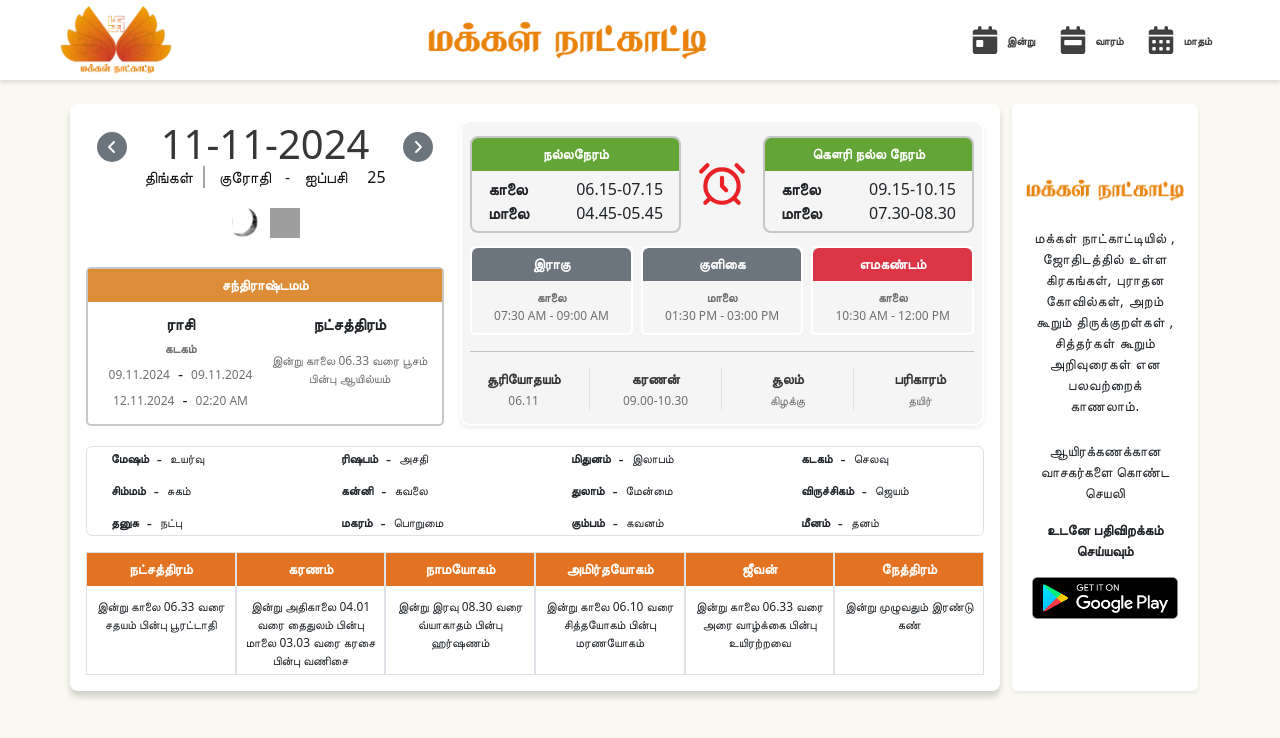
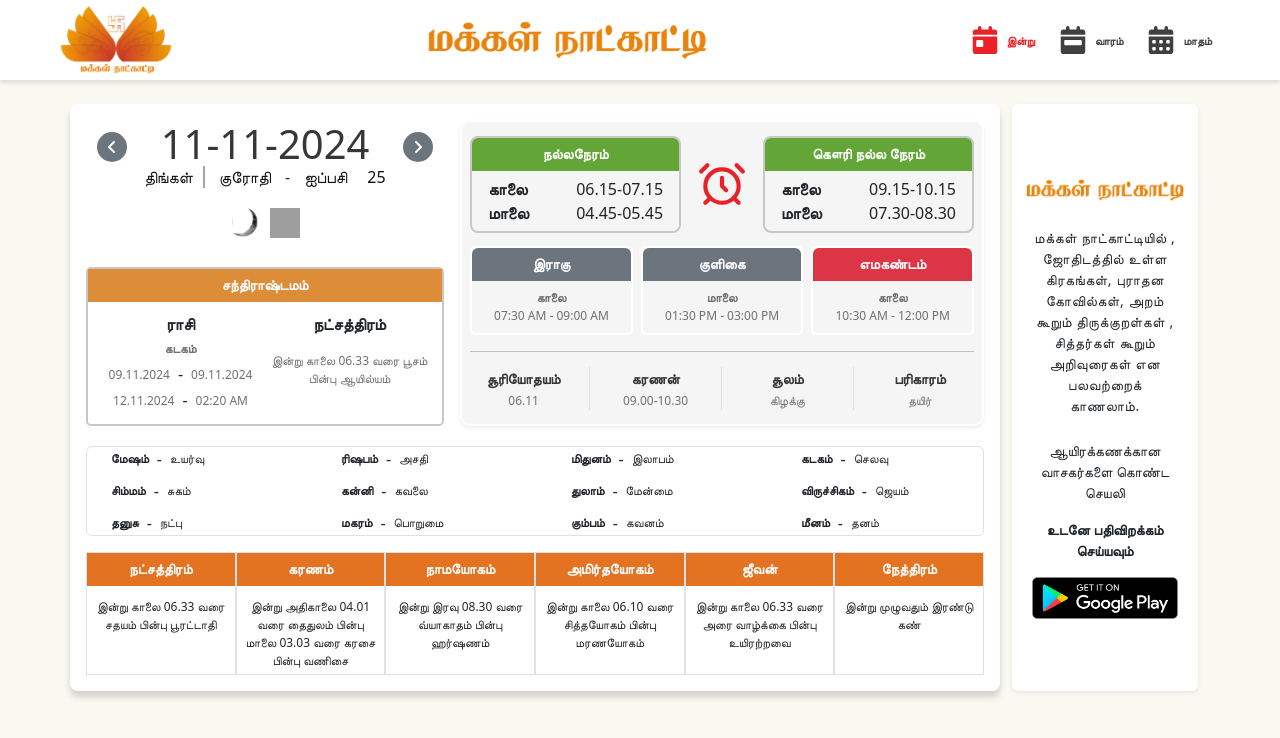
Before and after one commit to boobalan3484/calendar_new, a Next.js app: page / in a window 1280 px wide. Shown: the top 738 px of the page. Built offline with nearby package versions, Linux system fonts and the light colour scheme; grey boxes are pictures that could not be loaded.

Commit message:
header_active

```diff
--- a/src/component/DayCalendar.jsx
+++ b/src/component/DayCalendar.jsx
@@ -88,8 +88,6 @@ const DayCalendar = () => {
         return `${day}-${month}-${year}`;
     }
 
-
-
     return (
         <>
             <div className="container-xl position-relative">
--- a/src/component/Header.jsx
+++ b/src/component/Header.jsx
@@ -1,11 +1,15 @@
+'use client'
 import React from 'react'
 import '@/style/Header.css'
 import { FaCalendarWeek } from "react-icons/fa6";
 import { FaCalendarDay } from "react-icons/fa6";
 import { FaCalendarDays } from "react-icons/fa6";
 import Link from 'next/link';
+import { usePathname } from "next/navigation";
 
 const Header = () => {
+    const pathname = usePathname();
+
     return (
         <header className='header p-0'>
             <div className='container header-wrapper px-2 px-lg-3 py-1'>
@@ -16,15 +20,15 @@ const Header = () => {
                     <img src="/images/Makkal_Naalkaati_Logo1.png" alt="" />
                 </div>
                 <div className="share d-flex calandar-icons">
-                    <Link href="/" className="day-icon d-flex align-items-center flex-column gap-md-2 flex-md-row " title='Day'>
+                    <Link href="/" className={`day-icon d-flex align-items-center flex-column gap-md-2 flex-md-row ${pathname === "/" ? "active" : ""}`} title='Day'>
                         <FaCalendarDay className='fs-3' />
                         <span className=' fw-bold'>இன்று</span>
                     </Link>
-                    <Link href="/weekly-calendar" className="week-icon d-flex align-items-center flex-column gap-md-2 flex-md-row" title='Weekly'>
+                    <Link href="/weekly-calendar" className={`week-icon d-flex align-items-center flex-column gap-md-2 flex-md-row ${pathname === "/weekly-calendar/" ? "active" : ""}`} title='Weekly'>
                         <FaCalendarWeek className='fs-3' />
                         <span className='  fw-bold'>வாரம்</span>
                     </Link>
-                    <Link href="/monthly-calendar" className="month-icon d-flex align-items-center flex-column gap-md-2 flex-md-row" title='Monthly'>
+                    <Link href="/monthly-calendar" className={`month-icon d-flex align-items-center flex-column gap-md-2 flex-md-row ${pathname === "/monthly-calendar/" ? "active" : ""}`} title='Monthly'>
                         <FaCalendarDays className='fs-3' />
                         <span className=' fw-bold'>மாதம்</span>
                     </Link>
--- a/src/style/Header.css
+++ b/src/style/Header.css
@@ -46,7 +46,7 @@
     color: #e92227;
 }
 
-.share.calandar-icons a:active {
+.share.calandar-icons a.active {
     color: #e92227;
 }
 /* .share.calandar-icons a:hover span{
```
